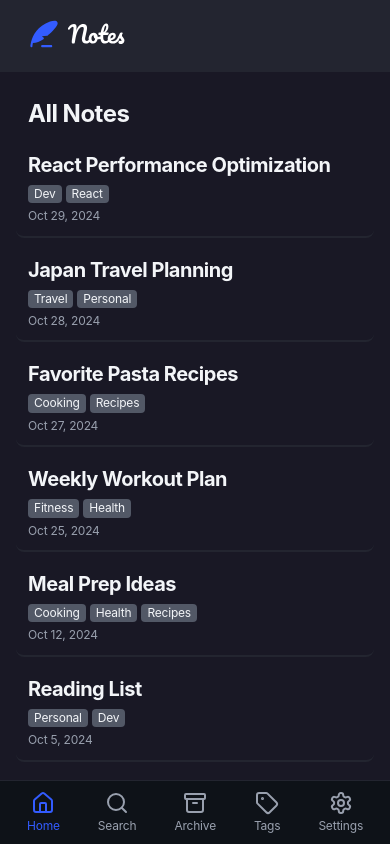
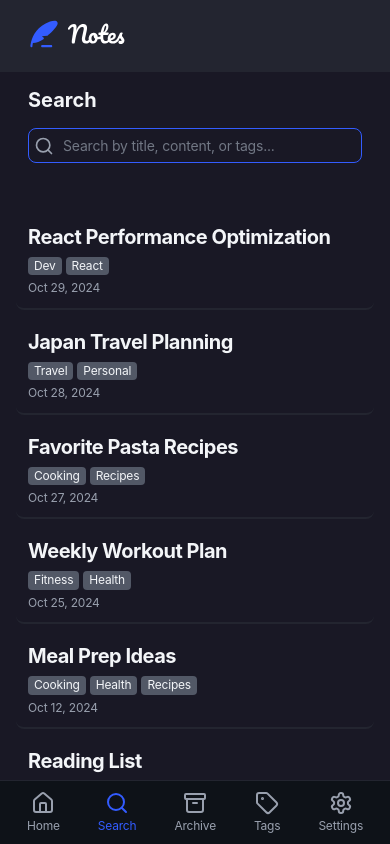
Before and after one commit to orafael93/note-taking, a React (Vite) app: page / in a window 390 px wide. Both pictures are taken after a click on the button "Search". Built offline with nearby package versions, Linux system fonts and the light colour scheme; a web font is replaced by a local one.

Commit message:
refactor: refactor SearchInput component to support tablet and mobile version

```diff
--- a/src/components/Layout/MainLayout/index.tsx
+++ b/src/components/Layout/MainLayout/index.tsx
@@ -1,8 +1,7 @@
-import { Search, Settings } from "lucide-react";
-
 import { Logo } from "@/components/Logo";
 import { Sidebar } from "@/components/Layout/Sidebar";
 import { NoteDetail } from "@/pages/NoteDetail";
+import { SearchInput } from "@/components/SearchInput";
 import { BottomNavigation } from "@/components/Navigation/BottomNavigation";
 
 import * as Types from "./types";
@@ -24,22 +23,10 @@ export const MainLayout = (props: Types.MainLayoutType) => {
             <S.Title>All Notes</S.Title>
           </S.Header>
 
-          <S.SearchWrapper>
-            <S.InputWrapper>
-              <S.SearchIcon>
-                <Search size={20} />
-              </S.SearchIcon>
-
-              <S.SearchInput
-                type="text"
-                placeholder="Search by title, content, or tags..."
-              />
-            </S.InputWrapper>
-
-            <Settings size={20} style={{ cursor: "pointer" }} />
-          </S.SearchWrapper>
+          <SearchInput />
         </S.MainHeaderWrapper>
         <S.LeftSection>{children}</S.LeftSection>
+
         {selectedNoteId && (
           <S.RightSection>
             <NoteDetail noteId={selectedNoteId} onBack={handleCloseNote} />
--- a/src/components/Layout/MainLayout/styles.ts
+++ b/src/components/Layout/MainLayout/styles.ts
@@ -50,86 +50,6 @@ export const MainHeaderWrapper = styled.div`
   }
 `;
 
-export const SearchWrapper = styled.div`
-  display: flex;
-  align-items: center;
-  gap: 28px;
-
-  @media (max-width: 1024px) {
-    display: none;
-  }
-`;
-
-export const InputWrapper = styled.div`
-  display: flex;
-  align-items: center;
-  gap: 4px;
-
-  border: 1px solid ${({ theme }) => theme.colors.neutral[400]};
-
-  border-radius: 0.5rem;
-
-  z-index: 10;
-
-  &:focus-within {
-    border: 1px solid;
-    border-color: ${({ theme }) => theme.colors.blue[500]};
-  }
-
-  @media (max-width: 1024px) {
-    position: fixed;
-    top: 0;
-    left: 0;
-    right: 0;
-    padding: ${({ theme }) => theme.spacing[200]};
-    background: ${({ theme }) => theme.colors.neutral[900]};
-    border-bottom: 1px solid ${({ theme }) => theme.colors.neutral[800]};
-  }
-
-  @media (max-width: 768px) {
-    display: none;
-  }
-`;
-
-export const SearchInput = styled.input`
-  ${({ theme }) => theme.typography.presets.body1}
-  background: transparent;
-
-  color: ${({ theme }) => theme.colors.neutral[100]};
-  padding: ${({ theme }) => `${theme.spacing[100]} ${theme.spacing[200]}`};
-  padding-left: 0;
-
-  field-sizing: content;
-
-  border: none;
-
-  @media (max-width: 1024px) {
-    width: 100%;
-  }
-
-  &::placeholder {
-    color: ${({ theme }) => theme.colors.neutral[500]};
-  }
-
-  &:focus {
-    outline: none;
-  }
-`;
-
-export const SearchIcon = styled.div`
-  display: flex;
-  align-items: center;
-
-  padding: 5px;
-
-  color: ${({ theme }) => theme.colors.neutral[400]};
-  pointer-events: none;
-
-  @media (max-width: 1024px) {
-    right: ${({ theme }) => theme.spacing[300]};
-  }
-`;
-
 export const LeftSection = styled.div`
   display: grid;
   grid-template-columns: 290px 1fr;
--- a/src/components/Navigation/BottomNavigation/index.tsx
+++ b/src/components/Navigation/BottomNavigation/index.tsx
@@ -1,28 +1,62 @@
+import { useState } from "react";
 import { Home, Search, Archive, Tag, Settings } from "lucide-react";
 
+import { useNotesStore } from "@/store/notes";
+
+import * as Types from "./types";
 import * as S from "./styles";
 
-export const BottomNavigation = () => (
+export const BottomNavigation = () => {
+  const [activeLink, setActiveLink] =
+    useState<Types.NavigationLinksType>("home");
+
+  const onSearchingNotes = useNotesStore((store) => store.onSearchingNotes);
+
+  const onNavigate = (param: Types.NavigationLinksType) => {
+    setActiveLink(param);
+
+    onSearchingNotes(param === "search");
+  };
+
+  return (
     <S.Nav>
-    <S.NavButton active>
+      <S.NavButton
+        active={activeLink === "home"}
+        onClick={() => {
+          onNavigate("home");
+        }}
+      >
         <Home size={24} />
         <span>Home</span>
       </S.NavButton>
-    <S.NavButton>
+      <S.NavButton
+        active={activeLink === "search"}
+        onClick={() => onNavigate("search")}
+      >
         <Search size={24} />
         <span>Search</span>
       </S.NavButton>
-    <S.NavButton>
+      <S.NavButton
+        active={activeLink === "archive"}
+        onClick={() => onNavigate("archive")}
+      >
         <Archive size={24} />
         <span>Archive</span>
       </S.NavButton>
-    <S.NavButton>
+      <S.NavButton
+        active={activeLink === "tags"}
+        onClick={() => onNavigate("tags")}
+      >
         <Tag size={24} />
         <span>Tags</span>
       </S.NavButton>
-    <S.NavButton>
+      <S.NavButton
+        active={activeLink === "settings"}
+        onClick={() => onNavigate("settings")}
+      >
         <Settings size={24} />
         <span>Settings</span>
       </S.NavButton>
     </S.Nav>
   );
+};
--- /dev/null
+++ b/src/components/Navigation/BottomNavigation/types.ts
@@ -0,0 +1,6 @@
+export type NavigationLinksType =
+  | "home"
+  | "search"
+  | "archive"
+  | "tags"
+  | "settings";
--- /dev/null
+++ b/src/components/SearchInput/index.tsx
@@ -0,0 +1,30 @@
+import { Search, Settings } from "lucide-react";
+import { Fragment } from "react";
+
+import * as S from "./styles.ts";
+
+export const SearchInput = () => {
+  return (
+    <Fragment>
+      <S.SearchText>Search</S.SearchText>
+
+      <S.SearchWrapper>
+        <S.InputWrapper>
+          <S.SearchIcon>
+            <Search size={20} />
+          </S.SearchIcon>
+
+          <S.SearchInput
+            type="text"
+            autoFocus={window.innerWidth <= 1024}
+            placeholder="Search by title, content, or tags..."
+          />
+        </S.InputWrapper>
+
+        <S.SettingsIconWrapper>
+          <Settings size={20} style={{ cursor: "pointer" }} />
+        </S.SettingsIconWrapper>
+      </S.SearchWrapper>
+    </Fragment>
+  );
+};
--- /dev/null
+++ b/src/components/SearchInput/styles.ts
@@ -0,0 +1,93 @@
+import styled from "styled-components";
+
+export const SearchWrapper = styled.div`
+  display: flex;
+  align-items: center;
+  gap: 28px;
+
+  @media (max-width: 1024px) {
+    padding: 0 12px;
+  }
+`;
+
+export const SearchText = styled.p`
+  display: none;
+
+  @media (max-width: 1024px) {
+    display: block;
+
+    margin-bottom: 16px;
+    padding: 0 12px;
+
+    font-size: 20px;
+    font-weight: bold;
+  }
+`;
+
+export const InputWrapper = styled.div`
+  display: flex;
+  align-items: center;
+  gap: 4px;
+
+  border: 1px solid ${({ theme }) => theme.colors.neutral[400]};
+
+  border-radius: 0.5rem;
+
+  z-index: 10;
+
+  &:focus-within {
+    border: 1px solid;
+    border-color: ${({ theme }) => theme.colors.blue[500]};
+  }
+
+  @media (max-width: 1024px) {
+    width: 100%;
+
+    margin-bottom: 50px;
+  }
+`;
+
+export const SearchInput = styled.input`
+  ${({ theme }) => theme.typography.presets.body1}
+  background: transparent;
+
+  color: ${({ theme }) => theme.colors.neutral[100]};
+  padding: ${({ theme }) => `${theme.spacing[100]} ${theme.spacing[200]}`};
+  padding-left: 0;
+
+  field-sizing: content;
+
+  border: none;
+
+  &::placeholder {
+    color: ${({ theme }) => theme.colors.neutral[500]};
+  }
+
+  &:focus {
+    outline: none;
+  }
+
+  @media (max-width: 1024px) {
+    width: 100%;
+  }
+`;
+
+export const SearchIcon = styled.div`
+  display: flex;
+  align-items: center;
+
+  padding: 5px;
+
+  color: ${({ theme }) => theme.colors.neutral[400]};
+  pointer-events: none;
+
+  @media (max-width: 1024px) {
+    right: ${({ theme }) => theme.spacing[300]};
+  }
+`;
+
+export const SettingsIconWrapper = styled.div`
+  @media (max-width: 1024px) {
+    display: none;
+  }
+`;
--- a/src/pages/AllNotes/index.tsx
+++ b/src/pages/AllNotes/index.tsx
@@ -1,12 +1,15 @@
 import { Plus } from "lucide-react";
 
 import { NoteCard } from "@/components/Note/NoteCard";
+import { SearchInput } from "@/components/SearchInput";
 import { useNotesStore } from "@/store/notes";
 
 import * as Types from "./types";
 import * as S from "./styles";
 
 export const AllNotes = (props: Types.AllNotesType) => {
+  const isSearchingNotes = useNotesStore((store) => store.isSearchingNotes);
+
   const { onNoteSelect } = props;
 
   const notes = useNotesStore((state) =>
@@ -20,9 +23,13 @@ export const AllNotes = (props: Types.AllNotesType) => {
         Create New Note
       </S.CreateButton>
 
-      <S.TitleWrapper>
-        <S.Title>All Notes</S.Title>
-      </S.TitleWrapper>
+      {isSearchingNotes ? null : (
+        <S.TitleWrapper>
+          <S.Title>All Notes</S.Title>
+        </S.TitleWrapper>
+      )}
+
+      {isSearchingNotes && <SearchInput />}
 
       <S.NotesList>
         {notes.map((note) => (
--- a/src/store/notes.ts
+++ b/src/store/notes.ts
@@ -10,6 +10,8 @@ type NotesStoreType = {
   editNote: (title: string, data: Partial<NoteType>) => void;
   toggleArchive: (title: string) => void;
   searchNotes: (query: string) => NoteType[];
+  isSearchingNotes: boolean;
+  onSearchingNotes: (param: boolean) => void;
 };
 
 export const useNotesStore = create<NotesStoreType>((set, get) => ({
@@ -47,4 +49,9 @@ export const useNotesStore = create<NotesStoreType>((set, get) => ({
         note.tags.some((tag) => tag.toLowerCase().includes(searchTerm))
     );
   },
+  isSearchingNotes: false,
+  onSearchingNotes: (isSearching) =>
+    set(() => ({
+      isSearchingNotes: isSearching,
+    })),
 }));
```
Lines whose indentation alone changed are shown as unchanged.
